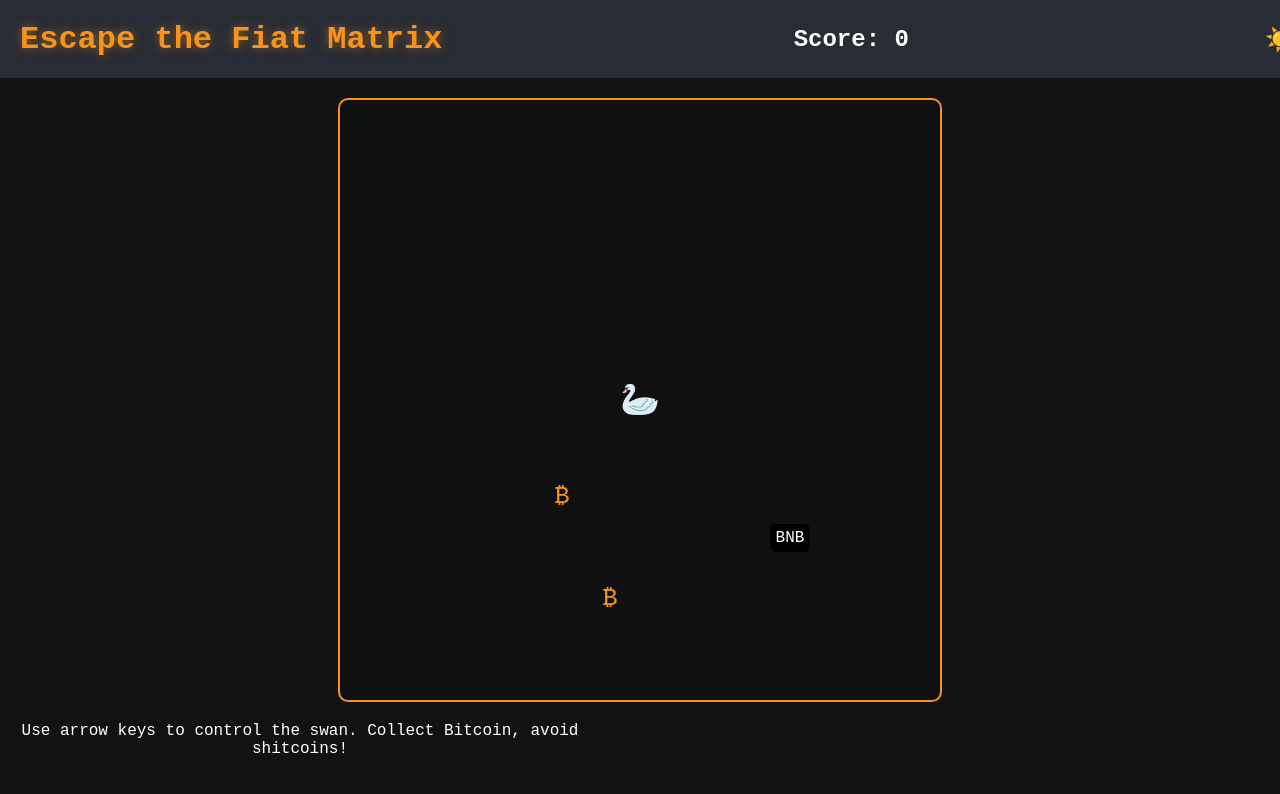
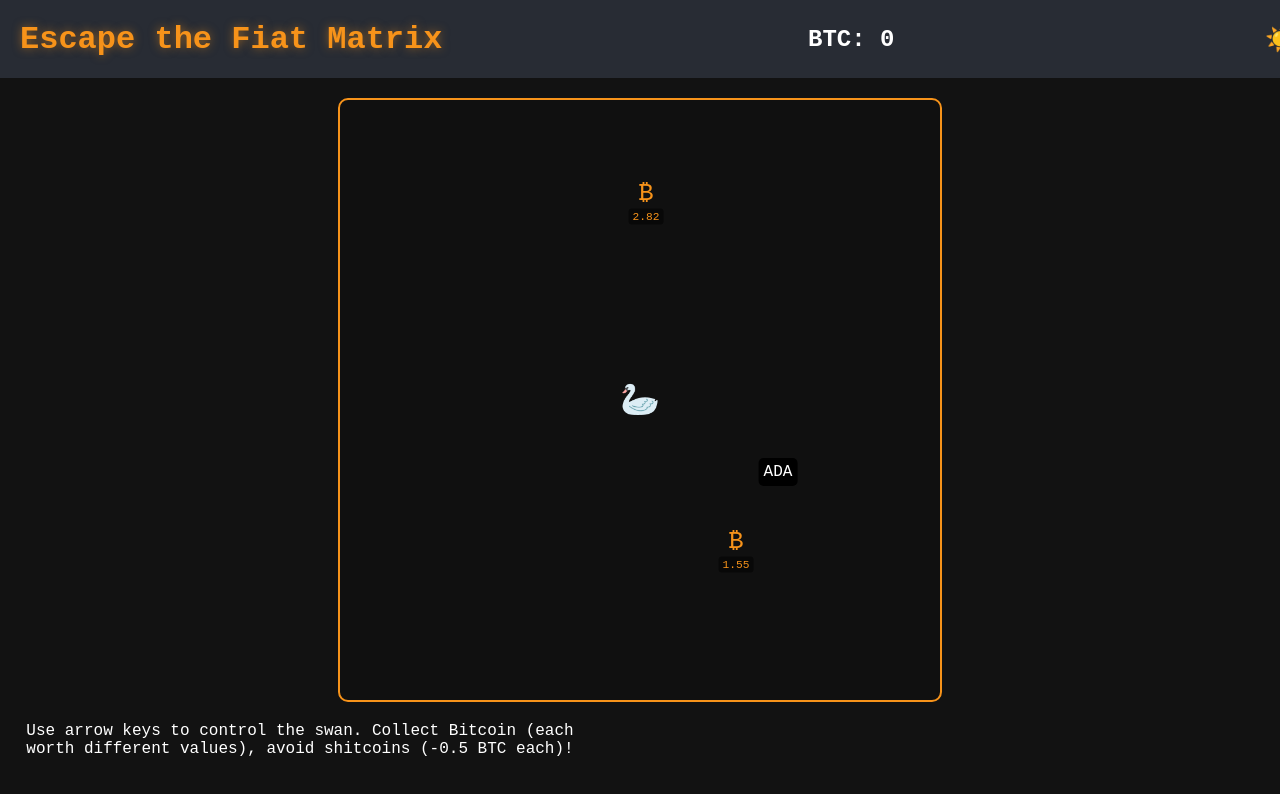
Before and after one commit to testingswan/swan-mcp, a React (Create React App) app: page / in a window 1280 px wide. Shown: the top 794 px of the page. Built offline with nearby package versions, Linux system fonts and the light colour scheme.

Commit message:
Add varying bitcoin values and update scoring system

```diff
--- a/src/App.css
+++ b/src/App.css
@@ -86,6 +86,22 @@
   color: #f7931a;
   transform: translate(-50%, -50%);
   z-index: 5;
+  display: flex;
+  flex-direction: column;
+  align-items: center;
+  justify-content: center;
+}
+
+.bitcoin-symbol {
+  font-size: 1.5rem;
+}
+
+.bitcoin-value {
+  font-size: 0.7rem;
+  background-color: rgba(0, 0, 0, 0.5);
+  padding: 2px 4px;
+  border-radius: 3px;
+  margin-top: 2px;
 }
 
 .shitcoin {
--- a/src/App.tsx
+++ b/src/App.tsx
@@ -11,6 +11,7 @@ interface Bitcoin {
   id: number;
   x: number;
   y: number;
+  value: number; // Each bitcoin will have a different value
 }
 
 interface Shitcoin {
@@ -31,6 +32,7 @@ const App: React.FC = () => {
   const [bitcoins, setBitcoins] = useState<Bitcoin[]>([]);
   const [shitcoins, setShitcoins] = useState<Shitcoin[]>([]);
   const [score, setScore] = useState<number>(0);
+  const [collectedCount, setCollectedCount] = useState<number>(0);
   const [messages, setMessages] = useState<Message[]>([]);
   const [isDarkMode, setIsDarkMode] = useState<boolean>(true);
 
@@ -59,14 +61,18 @@ const App: React.FC = () => {
     return () => window.removeEventListener("keydown", handleKeyDown);
   }, [handleKeyDown]);
 
-  // Generate random bitcoins
+  // Generate random bitcoins with different values
   useEffect(() => {
     const interval = setInterval(() => {
       if (bitcoins.length < 5) {
+        // Generate a random value between 0.5 and 3.0
+        const bitcoinValue = parseFloat((Math.random() * 2.5 + 0.5).toFixed(2));
+
         const newBitcoin: Bitcoin = {
           id: Date.now(),
           x: Math.floor(Math.random() * 90),
           y: Math.floor(Math.random() * 90),
+          value: bitcoinValue,
         };
         setBitcoins((prev) => [...prev, newBitcoin]);
       }
@@ -114,18 +120,50 @@ const App: React.FC = () => {
     });
 
     if (collectedBitcoins.length > 0) {
+      // Remove collected bitcoins
       setBitcoins((prev) =>
         prev.filter((bitcoin) => !collectedBitcoins.includes(bitcoin))
       );
-      setScore((prev) => prev + collectedBitcoins.length);
+
+      // Calculate total value of collected bitcoins
+      const totalValue = collectedBitcoins.reduce(
+        (sum, bitcoin) => sum + bitcoin.value,
+        0
+      );
+
+      // Update score
+      setScore((prev) => parseFloat((prev + totalValue).toFixed(2)));
+
+      // Update collection count
+      setCollectedCount((prev) => prev + collectedBitcoins.length);
+
+      // Special message if exactly 3 bitcoins collected
+      if (collectedCount + collectedBitcoins.length === 3) {
+        setScore(6.15); // Force to exactly 6.15 on third bitcoin
         setMessages((prev) => [
           ...prev,
           {
             id: Date.now(),
-          text: "Bitcoin accumulation! Store of value acquired.",
+            text: "🎉 3 BTC Collected! Stack set to exactly 6.15 BTC!",
+            expiresAt: Date.now() + 3000,
+          },
+        ]);
+      } else {
+        // Regular collection message
+        const valueText =
+          collectedBitcoins.length === 1
+            ? `+${collectedBitcoins[0].value} BTC!`
+            : `+${totalValue} BTC total!`;
+
+        setMessages((prev) => [
+          ...prev,
+          {
+            id: Date.now(),
+            text: `Bitcoin accumulation! ${valueText}`,
             expiresAt: Date.now() + 2000,
           },
         ]);
+      }
     }
 
     // Shitcoin collisions
@@ -141,12 +179,16 @@ const App: React.FC = () => {
       setShitcoins((prev) =>
         prev.filter((shitcoin) => !hitShitcoins.includes(shitcoin))
       );
-      setScore((prev) => Math.max(0, prev - hitShitcoins.length));
+
+      // Lose 0.5 BTC per shitcoin hit
+      const lossBTC = hitShitcoins.length * 0.5;
+      setScore((prev) => Math.max(0, parseFloat((prev - lossBTC).toFixed(2))));
+
       setMessages((prev) => [
         ...prev,
         {
           id: Date.now(),
-          text: `${hitShitcoins[0].type} rekt! Never trust centralized coins.`,
+          text: `${hitShitcoins[0].type} rekt! Lost ${lossBTC} BTC! Never trust centralized coins.`,
           expiresAt: Date.now() + 2000,
         },
       ]);
@@ -154,7 +196,7 @@ const App: React.FC = () => {
 
     // Expire old messages
     setMessages((prev) => prev.filter((msg) => msg.expiresAt > Date.now()));
-  }, [position, bitcoins, shitcoins]);
+  }, [position, bitcoins, shitcoins, collectedCount]);
 
   // Toggle dark/light mode
   const toggleTheme = (): void => {
@@ -165,7 +207,7 @@ const App: React.FC = () => {
     <div className="App">
       <header className="App-header">
         <h1>Escape the Fiat Matrix</h1>
-        <div className="score">Score: {score}</div>
+        <div className="score">BTC: {score}</div>
         <button
           className="theme-toggle"
           onClick={toggleTheme}
@@ -186,14 +228,15 @@ const App: React.FC = () => {
           🦢
         </div>
 
-        {/* Bitcoins */}
+        {/* Bitcoins with values */}
         {bitcoins.map((bitcoin) => (
           <div
             key={bitcoin.id}
             className="bitcoin"
             style={{ left: `${bitcoin.x}%`, top: `${bitcoin.y}%` }}
           >
-            ₿
+            <div className="bitcoin-symbol">₿</div>
+            <div className="bitcoin-value">{bitcoin.value}</div>
           </div>
         ))}
 
@@ -220,7 +263,8 @@ const App: React.FC = () => {
 
       <div className="instructions">
         <p>
-          Use arrow keys to control the swan. Collect Bitcoin, avoid shitcoins!
+          Use arrow keys to control the swan. Collect Bitcoin (each worth
+          different values), avoid shitcoins (-0.5 BTC each)!
         </p>
       </div>
     </div>
```
Lines whose indentation alone changed are shown as unchanged.
